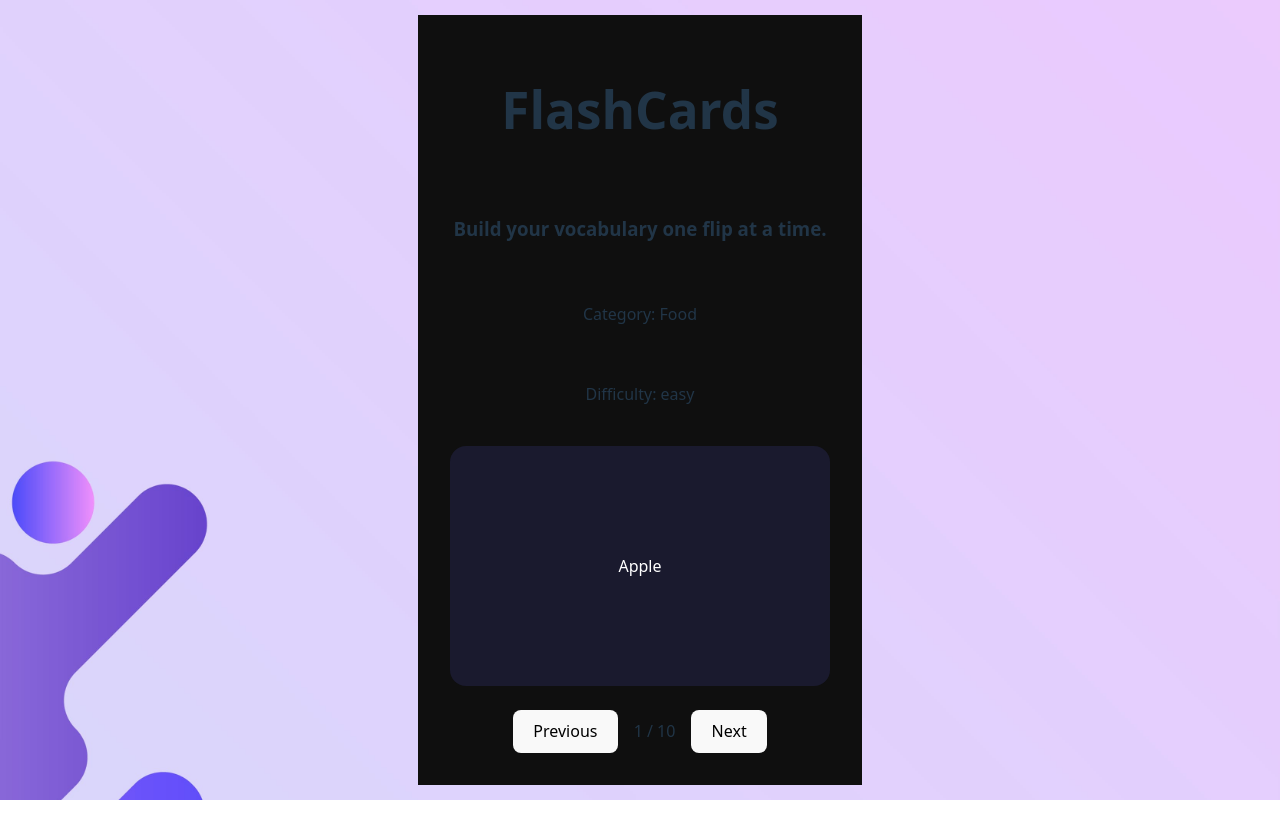
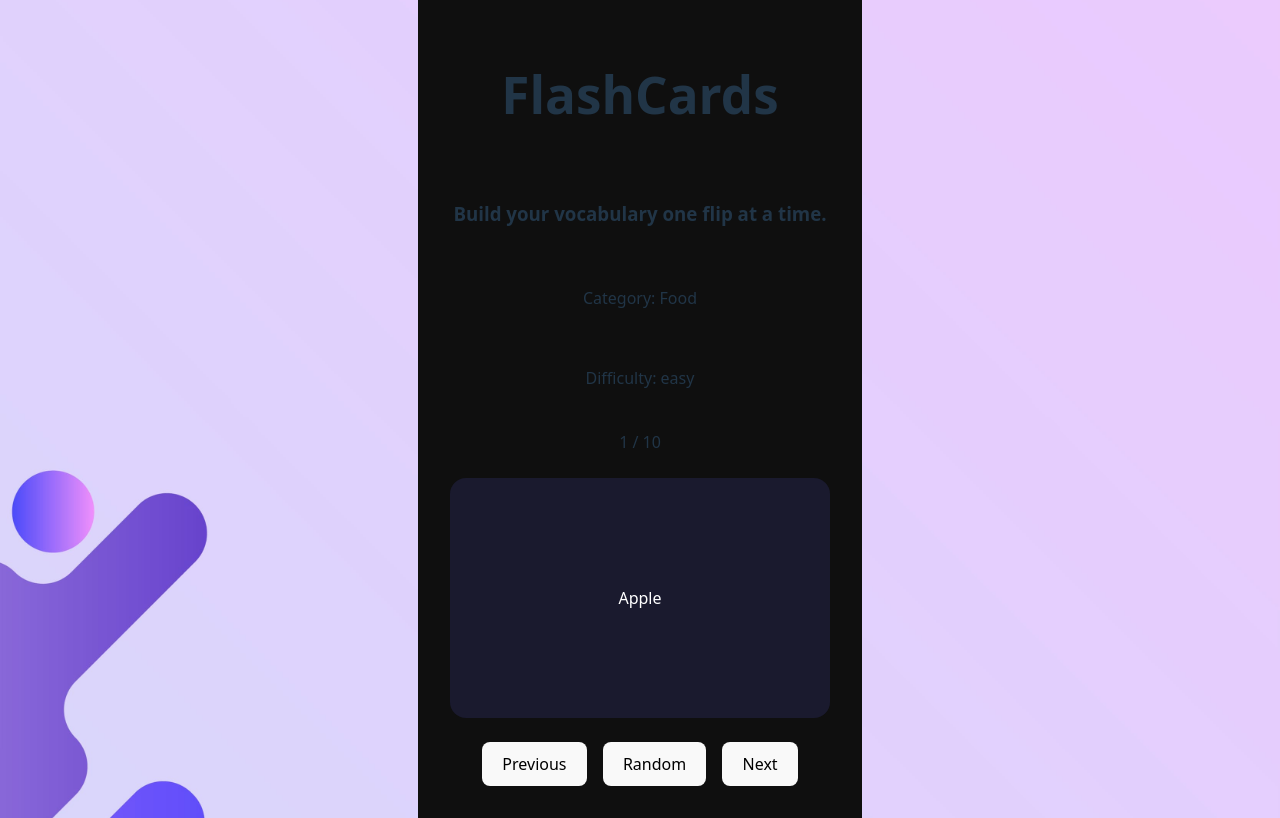
Before and after one commit to gabogara/SPANISH_GUESS_CARDS, a React (Vite) app: page / in a window 1280 px wide. Built offline with nearby package versions, Linux system fonts and the light colour scheme.

Commit message:
feat: add random button to set random index value

```diff
--- a/src/App.jsx
+++ b/src/App.jsx
@@ -88,11 +88,20 @@ const App = () => {
 
   const prev = () => {
     setFlipped(false);
-    setIndex((i) => (i - 1 + flashcards.length) % flashcards.length);
+    setIndex((index) => (index - 1 + flashcards.length) % flashcards.length);
   };
 
   const flip = () => {
     setFlipped(!flipped);
+  };
+
+  const random = () => {
+    setFlipped(false);
+    let newIndex;
+    do {
+      newIndex = Math.floor(Math.random() * flashcards.length);
+    } while (newIndex === index);
+    setIndex(newIndex);
   };
 
   return (
@@ -103,6 +112,7 @@ const App = () => {
         card={flashcards[index]}
         onNext={next}
         onPrev={prev}
+        onRandom={random}
         index={index}
         onFlip={flip}
         flipped={flipped}
--- a/src/components/Cards.jsx
+++ b/src/components/Cards.jsx
@@ -1,8 +1,20 @@
-const Flascards = ({ card, flipped, onNext, onPrev, onFlip, index, total }) => {
+const Flascards = ({
+  card,
+  flipped,
+  onRandom,
+  onNext,
+  onPrev,
+  onFlip,
+  index,
+  total,
+}) => {
   return (
     <div className="card-wrapper">
       <p>Category: {card.category}</p>
       <p>Difficulty: {card.difficulty} </p>
+      <span>
+        {index + 1} / {total}
+      </span>
       <div className="scene" onClick={onFlip}>
         <div className={`inner ${flipped ? "flipped" : ""}`}>
           <div className="face front">
@@ -16,9 +28,7 @@ const Flascards = ({ card, flipped, onNext, onPrev, onFlip, index, total }) => {
       </div>
       <div className="nav">
         <button onClick={onPrev}> Previous</button>
-        <span>
-          {index + 1} / {total}
-        </span>
+        <button onClick={onRandom}>Random</button>
         <button onClick={onNext}>Next</button>
       </div>
     </div>
```
